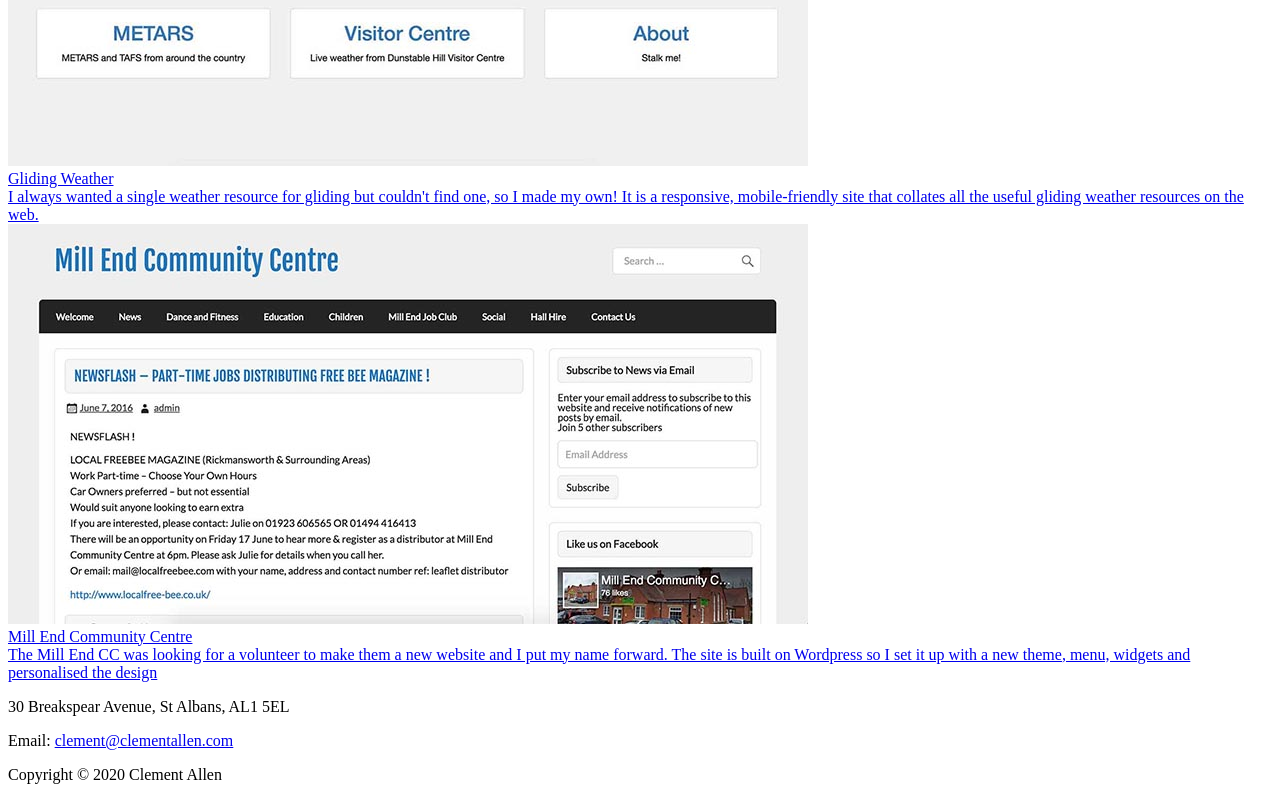
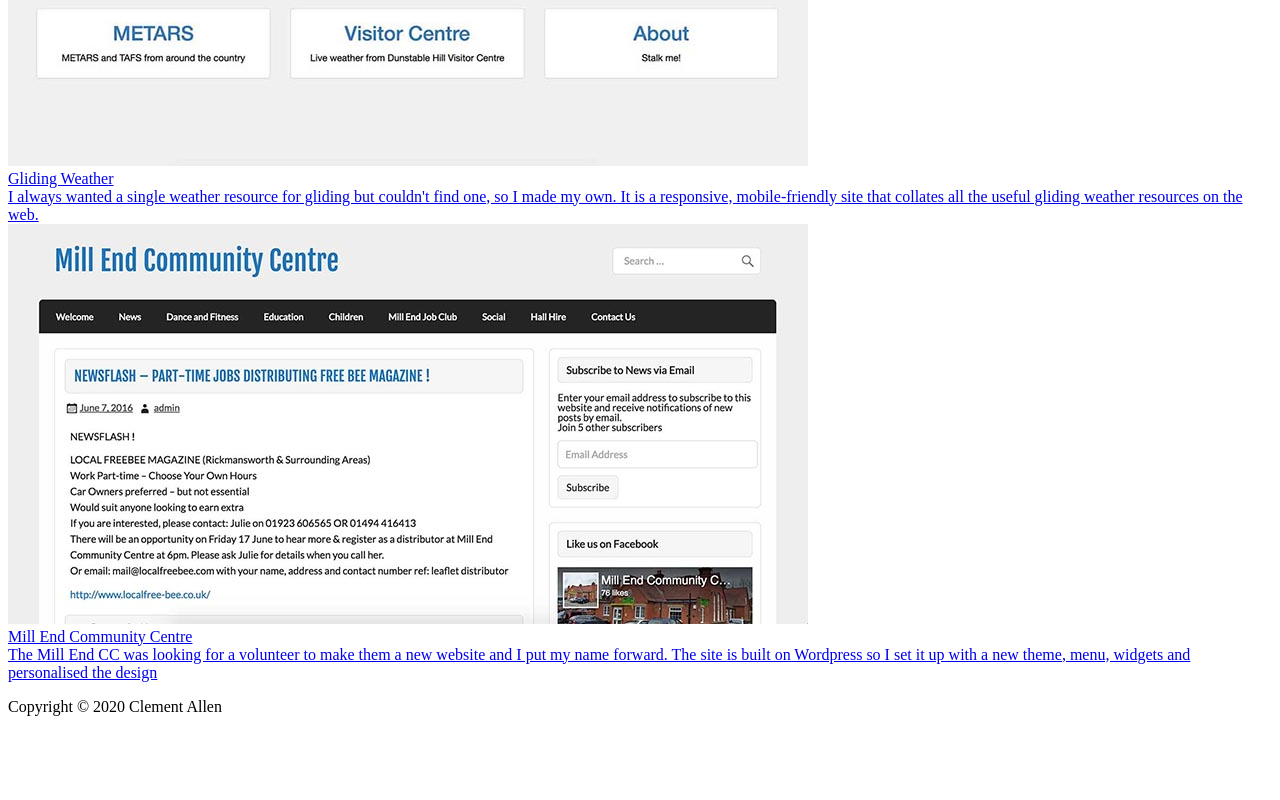
Before and after one commit to clementallen/clement, a website built with Parcel: page index.html in a window 1280 px wide. Shown: the part 2496-3296 px from the top of the page. After the commit the page ends 3228 px from the top, so only its background shows below. Built offline with nearby package versions, Linux system fonts and the light colour scheme.

Commit message:
Removed some footer data

```diff
--- a/index.html
+++ b/index.html
@@ -168,7 +168,7 @@
                                     <div class="project-details">
                                         I always wanted a single weather
                                         resource for gliding but couldn't find
-                                        one, so I made my own! It is a
+                                        one, so I made my own. It is a
                                         responsive, mobile-friendly site that
                                         collates all the useful gliding weather
                                         resources on the web.
@@ -209,13 +209,6 @@
 
             <div class="contact article">
                 <div class="footer">
-                    <p>30 Breakspear Avenue, St Albans, AL1 5EL</p>
-                    <p>
-                        Email:
-                        <a href="mailto:clement@clementallen.com"
-                            >clement@clementallen.com</a
-                        >
-                    </p>
                     <p>Copyright © <span id="year"></span> Clement Allen</p>
                 </div>
             </div>
```
